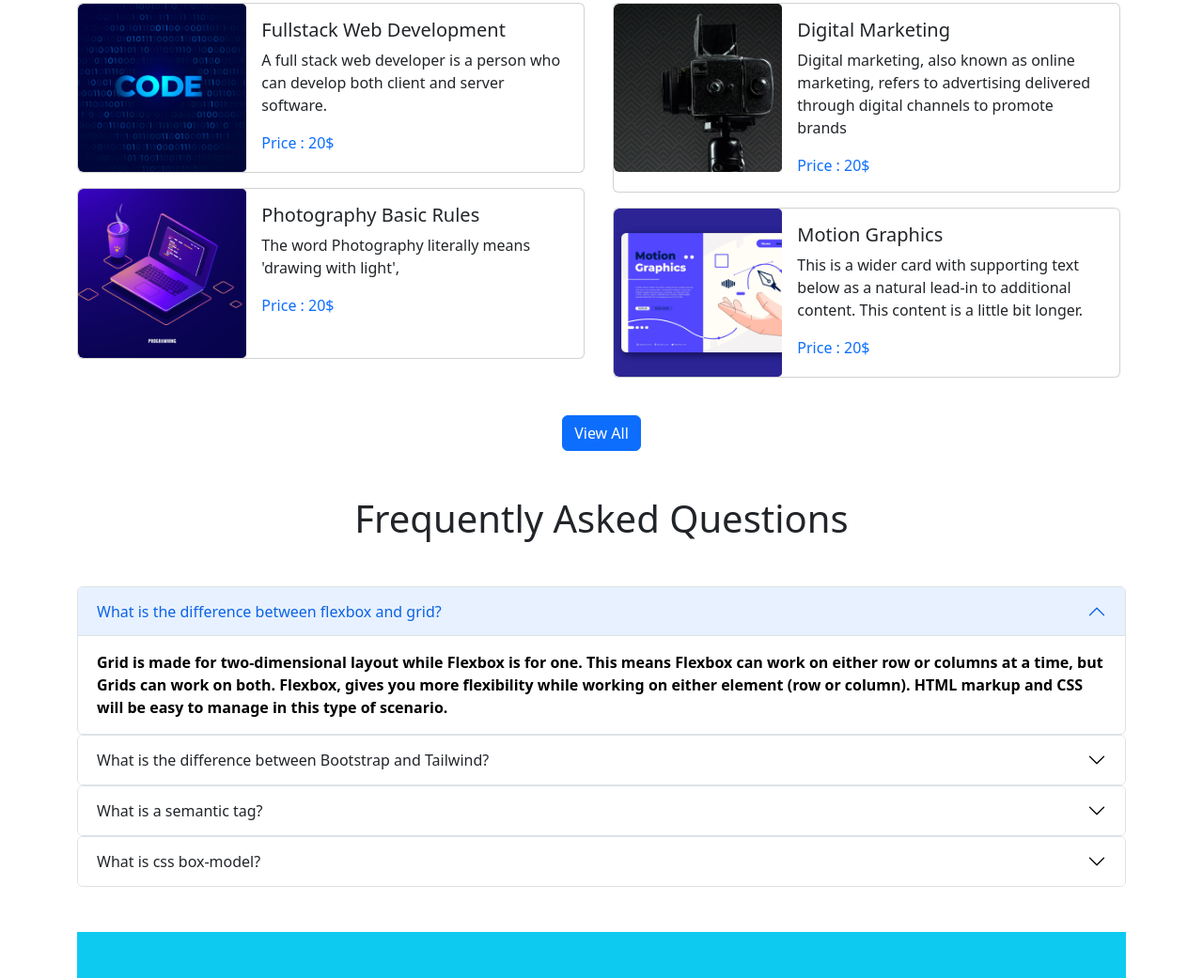
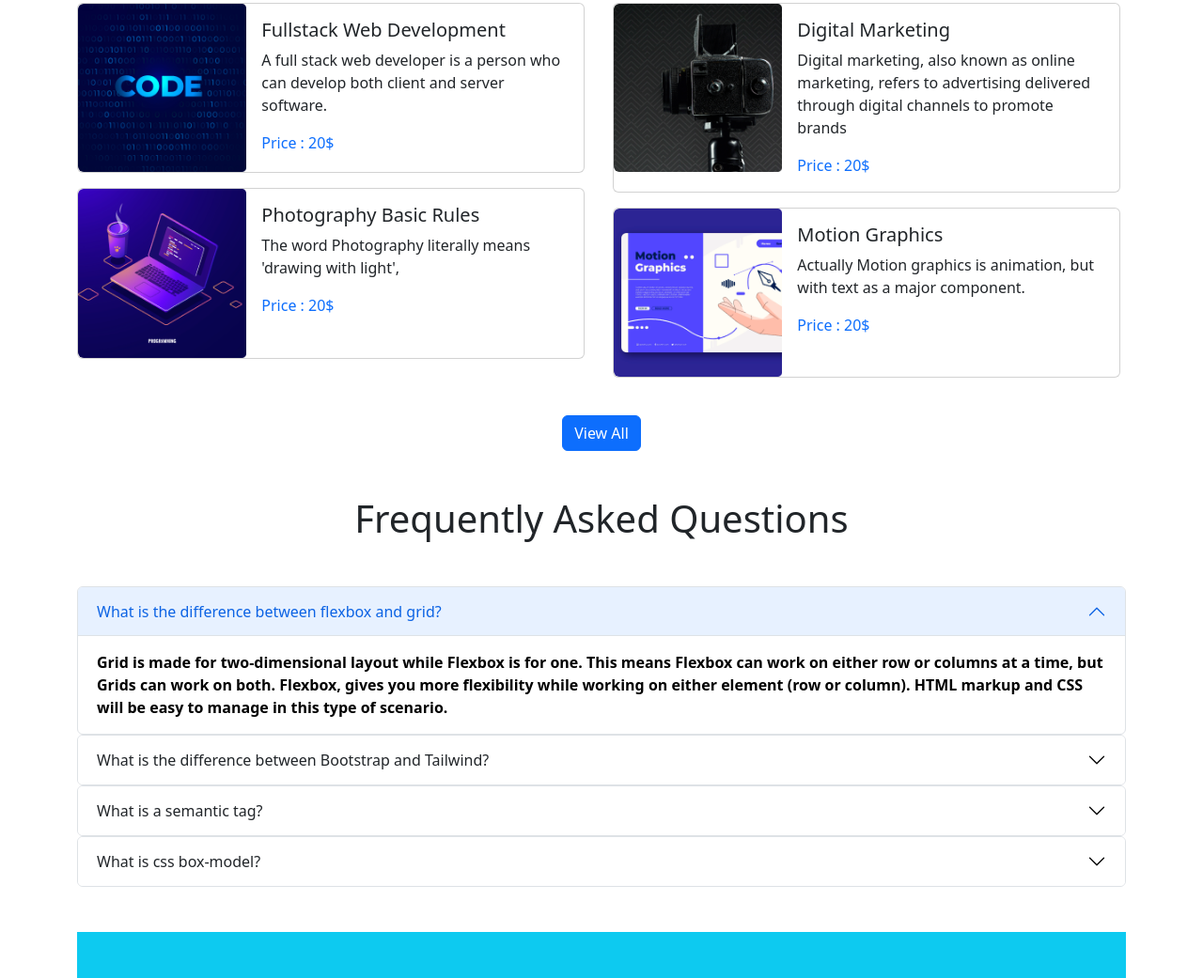
Before and after one commit to shampa61/Education-site, a plain HTML site: page Index.html in a window 1280 px wide. Shown: the part 1236-2277 px from the top of the page at 94% size. Drawn offline with nearby package versions, Linux system fonts and the light colour scheme.

Commit message:
motion-text-added more

```diff
--- a/Index.html
+++ b/Index.html
@@ -239,7 +239,7 @@
                                   <div class="col-md-8">
                                     <div class="card-body">
                                       <h5 class="card-title">Motion Graphics</h5>
-                                      <p class="card-text">This is a wider card with supporting text below as a natural lead-in to additional content. This content is a little bit longer.</p>
+                                      <p class="card-text"> Actually Motion graphics is animation, but with text as a major component. </p>
                                       <p class="card-text text-primary">Price : 20$</p>
                                     </div>
                                   </div>
```
